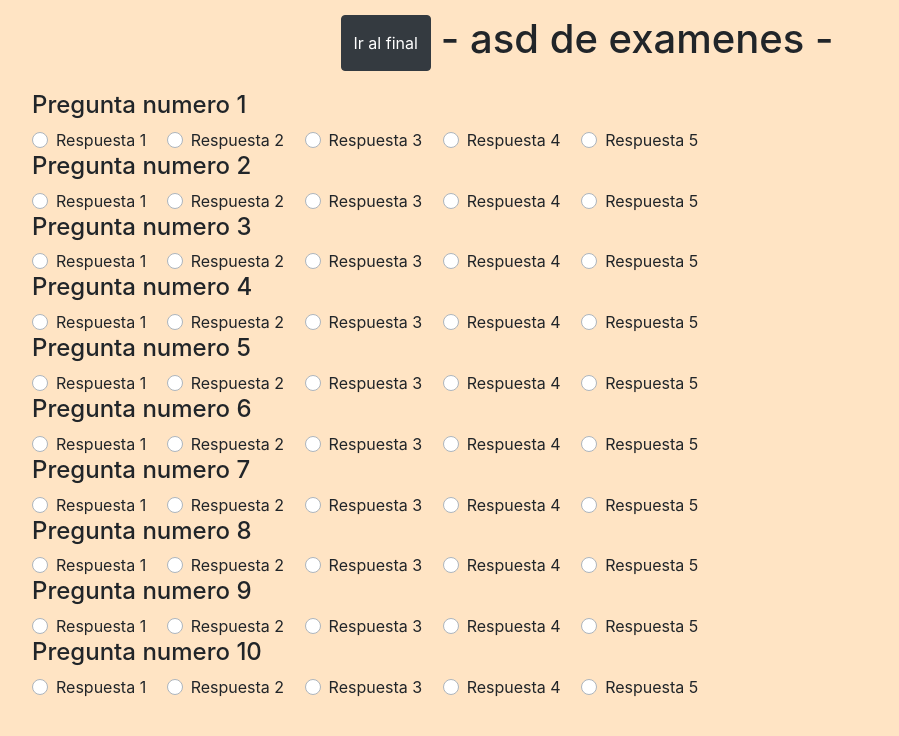
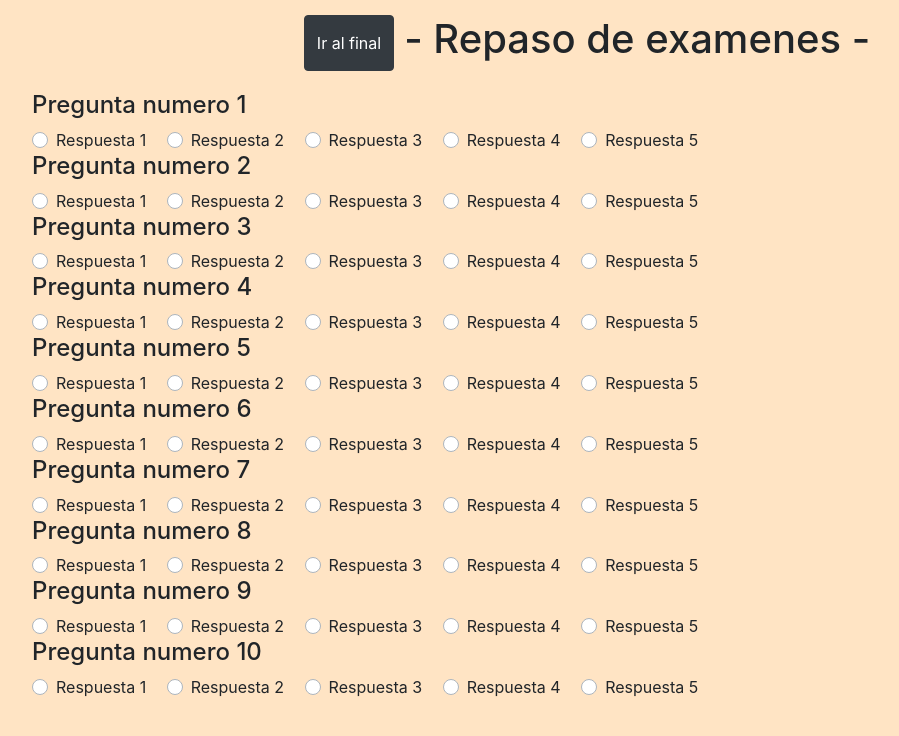
Before and after one commit to Adonays/Adonays.github.io, a plain HTML site: page index.html in a window 1280 px wide. Shown: the whole page, without its empty margins (53-952 px from the left). Drawn offline with nearby package versions, Linux system fonts and the light colour scheme.

Commit message:
Update index.html

```diff
--- a/index.html
+++ b/index.html
@@ -12,7 +12,7 @@
 <body>
     <div id="title">
         <button type="button" class="btn btn-dark">Ir al final</button>
-        <h1 id="repaso-title"> - asd de examenes -</h1>
+        <h1 id="repaso-title"> - Repaso de examenes -</h1>
     </div>
     <div class="container">
         <div class="row justify-content-xl-center">
```
